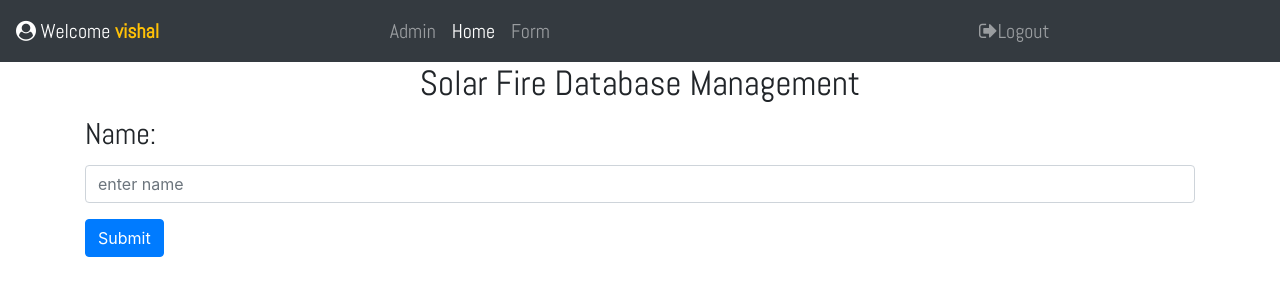
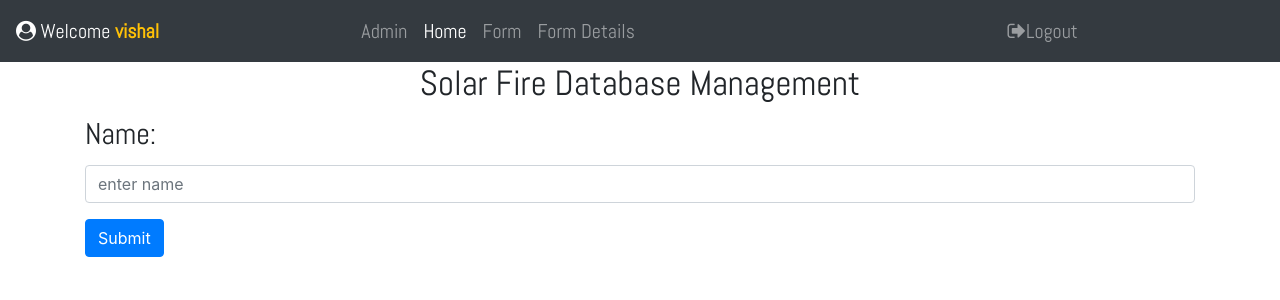
Before and after one commit to vsgrg/SolarFire, a Django app: page /details/ in a window 1280 px wide. Shown: the top 300 px of the page. Run offline with Django 3.2, Linux system fonts and the light colour scheme; a user stored in the database is signed in; some libraries are stand-ins or nearby versions.

Commit message:
final-changes

```diff
--- a/collectdata/templates/collectdata/nav.html
+++ b/collectdata/templates/collectdata/nav.html
@@ -44,9 +44,9 @@
                 <li class="nav-item">
                     <a class="nav-link" href="{% url 'details'  %}">Form</a>
                 </li>
-                <!-- <li class="nav-item">
-                    <a class="nav-link" href="{% url 'add_form'  %}">Form</a>
-                </li>   -->
+                <li class="nav-item">
+                    <a class="nav-link" href="{% url 'add_form'  %}">Form Details</a>
+                </li>
             </ul>
             <ul class="navbar-nav mx-auto">
                 <li class="nav-item">
```
Also changed, not shown: db.sqlite3.
